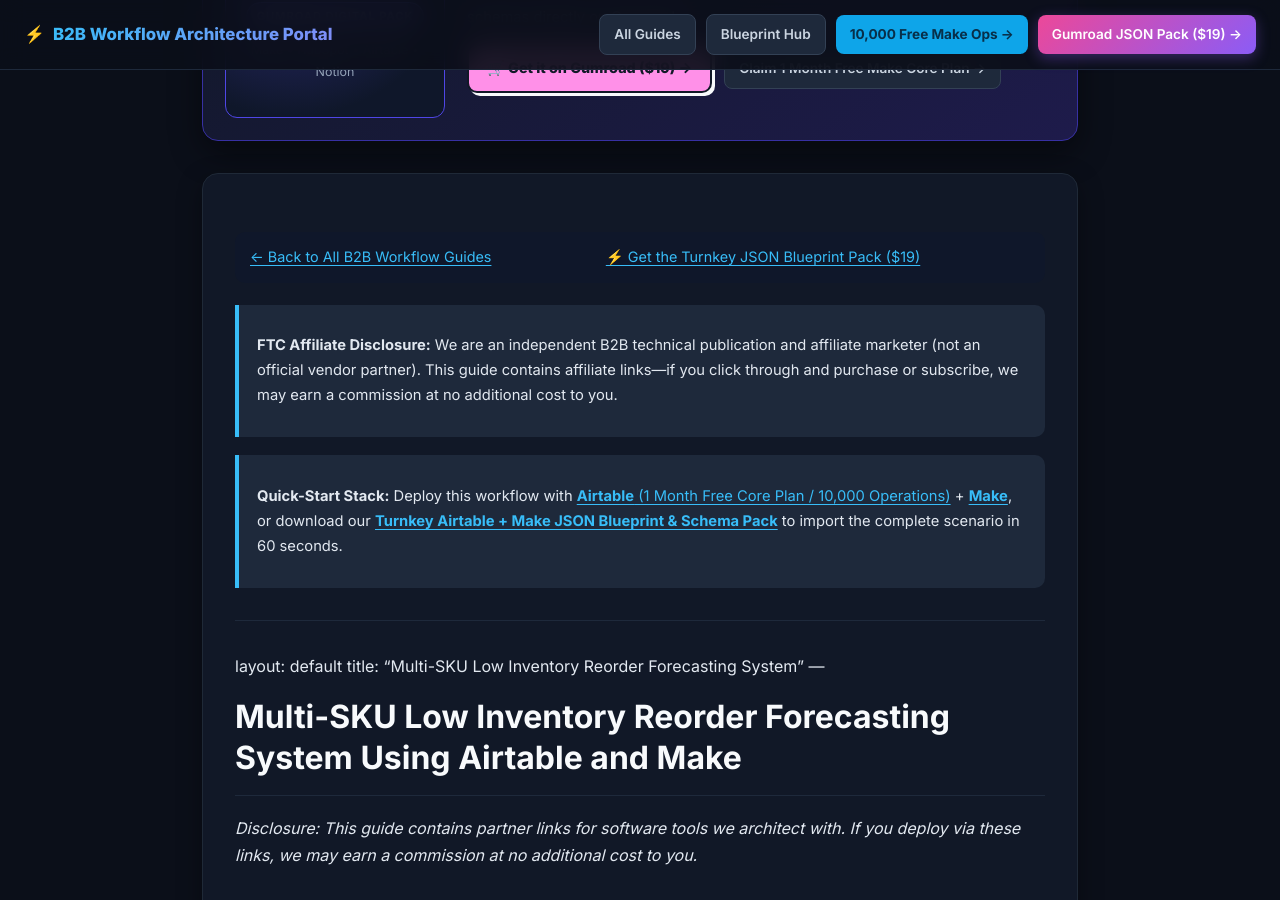
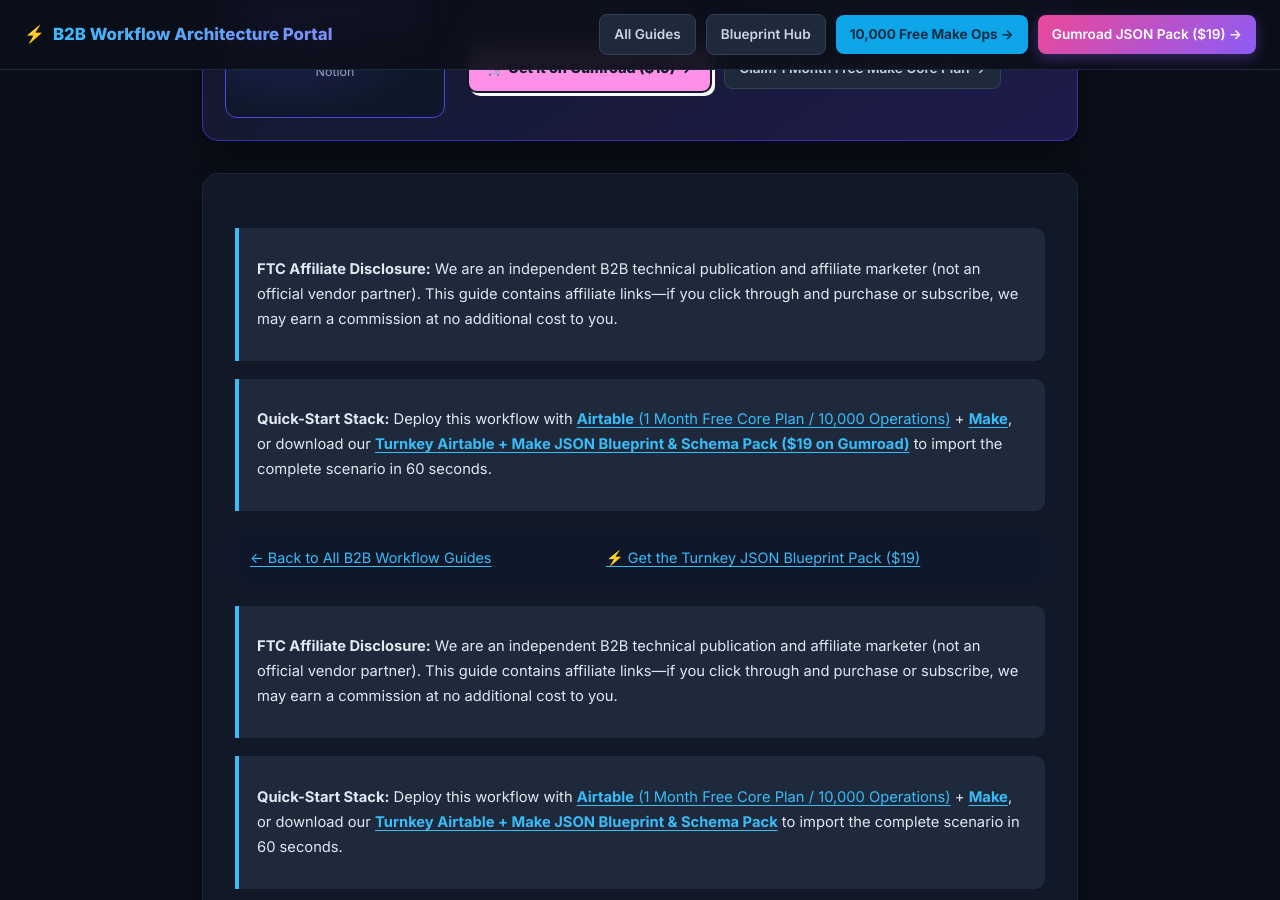
Before and after one commit to Arkgonsystems/b2b-workflow-guides, a Jekyll site: the page built from guides/ecommerce-inventory-reorder-alerts-airtable.md, in a window 1280 px wide and 900 px high, scrolled down 231 px. Built offline with Jekyll 4.4.1, drawn with Linux system fonts in a browser that asks for light colours; our own code applies the rules of GitHub Pages for plain Markdown files; some of the changed text lies outside the part shown.

Commit message:
Upgrade visual layout & FTC compliance (v13): Multi-SKU Low Inventory Reorder Forecasting System

```diff
--- a/guides/ecommerce-inventory-reorder-alerts-airtable.md
+++ b/guides/ecommerce-inventory-reorder-alerts-airtable.md
@@ -1,13 +1,16 @@
+---
+layout: default
+title: "Multi-SKU Low Inventory Reorder Forecasting System"
+---
+> **FTC Affiliate Disclosure:** We are an independent B2B technical publication and affiliate marketer (not an official vendor partner). This guide contains affiliate links—if you click through and purchase or subscribe, we may earn a commission at no additional cost to you.
+
+> **Quick-Start Stack:** Deploy this workflow with [**Airtable** (1 Month Free Core Plan / 10,000 Operations)](https://airtable.com/invite/r/85BpxD3P) + [**Make**](https://www.make.com/en/register?pc=b2bworkflow), or download our [**Turnkey Airtable + Make JSON Blueprint & Schema Pack ($19 on Gumroad)**](https://platypusprime.gumroad.com/l/dncmng) to import the complete scenario in 60 seconds.
+
 [← Back to All B2B Workflow Guides](../index.html) | [⚡ Get the Turnkey JSON Blueprint Pack ($19)](https://platypusprime.gumroad.com/l/dncmng)
 
 > **FTC Affiliate Disclosure:** We are an independent B2B technical publication and affiliate marketer (not an official vendor partner). This guide contains affiliate links—if you click through and purchase or subscribe, we may earn a commission at no additional cost to you.
 
 > **Quick-Start Stack:** Deploy this workflow with [**Airtable** (1 Month Free Core Plan / 10,000 Operations)](https://airtable.com/invite/r/85BpxD3P) + [**Make**](https://www.make.com/en/register?pc=b2bworkflow), or download our [**Turnkey Airtable + Make JSON Blueprint & Schema Pack**](https://platypusprime.gumroad.com/l/dncmng) to import the complete scenario in 60 seconds.
-
----
-layout: default
-title: "Multi-SKU Low Inventory Reorder Forecasting System"
----
 
 # Multi-SKU Low Inventory Reorder Forecasting System Using Airtable and Make
 
@@ -153,10 +156,11 @@
 <!-- table-safe-v8 -->
 
 <!-- table-safe-v6 -->
+19)](https://platypusprime.gumroad.com/l/dncmng) or browse all bundles on the [Blueprint Hub](../blueprints.html).
 
 ---
 
 ## Deploy This Workflow in 60 Seconds
 
 * **Start Building Free:** [Launch Airtable (10,000 Free Operations)](https://airtable.com/invite/r/85BpxD3P) and connect your [Make workspace](https://www.make.com/en/register?pc=b2bworkflow).
-* **Skip the Manual Setup:** [Download the Turnkey JSON Blueprint & Schema Pack ($19)](https://platypusprime.gumroad.com/l/dncmng) or browse all bundles on the [Blueprint Hub](../blueprints.html).
+* **Get the Ready-to-Import JSON Pack on Gumroad:** [Download the Turnkey JSON Blueprint & Schema Pack ($19 on Gumroad)](https://platypusprime.gumroad.com/l/dncmng) or browse all bundles on the [Blueprint Hub](../blueprints.html).
```
